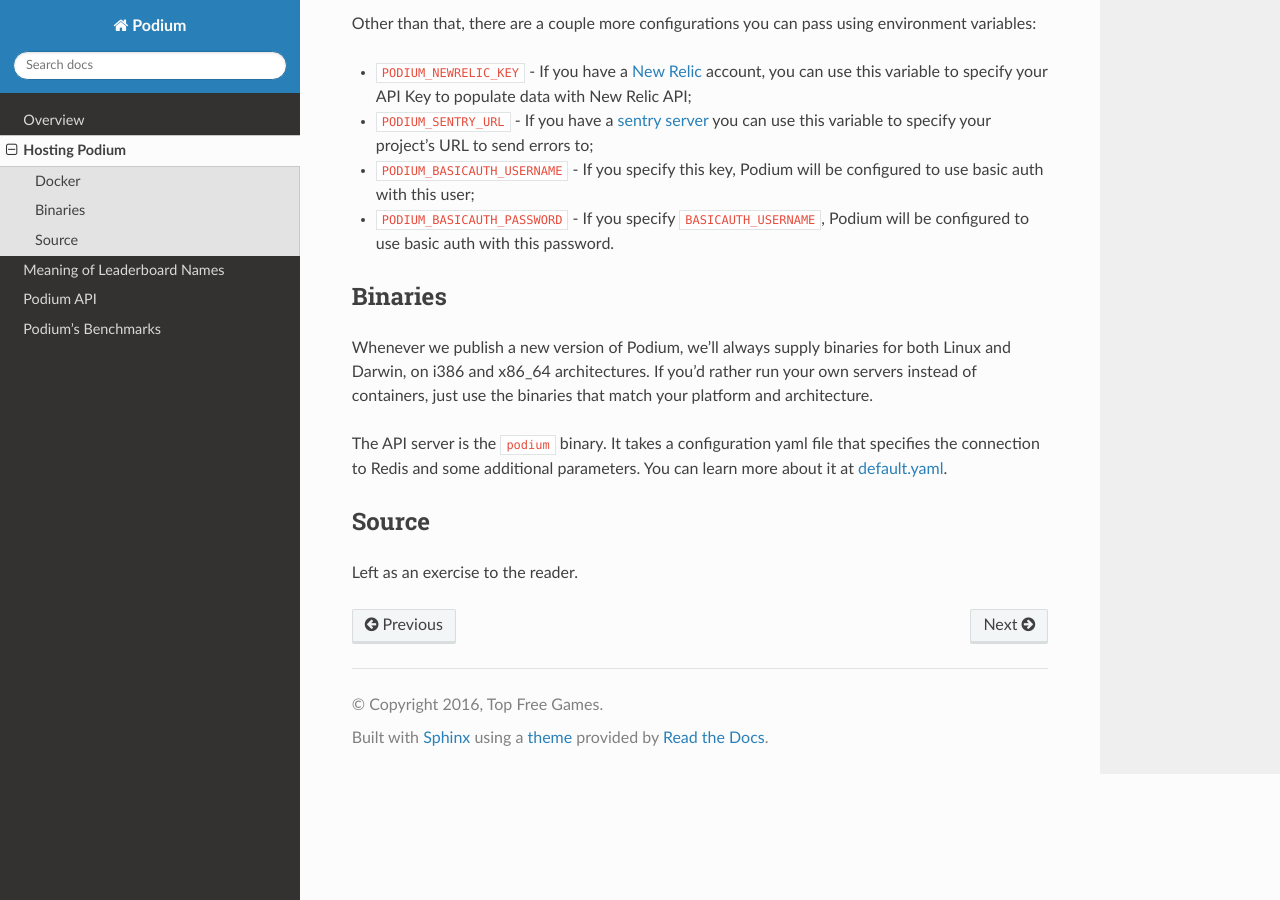
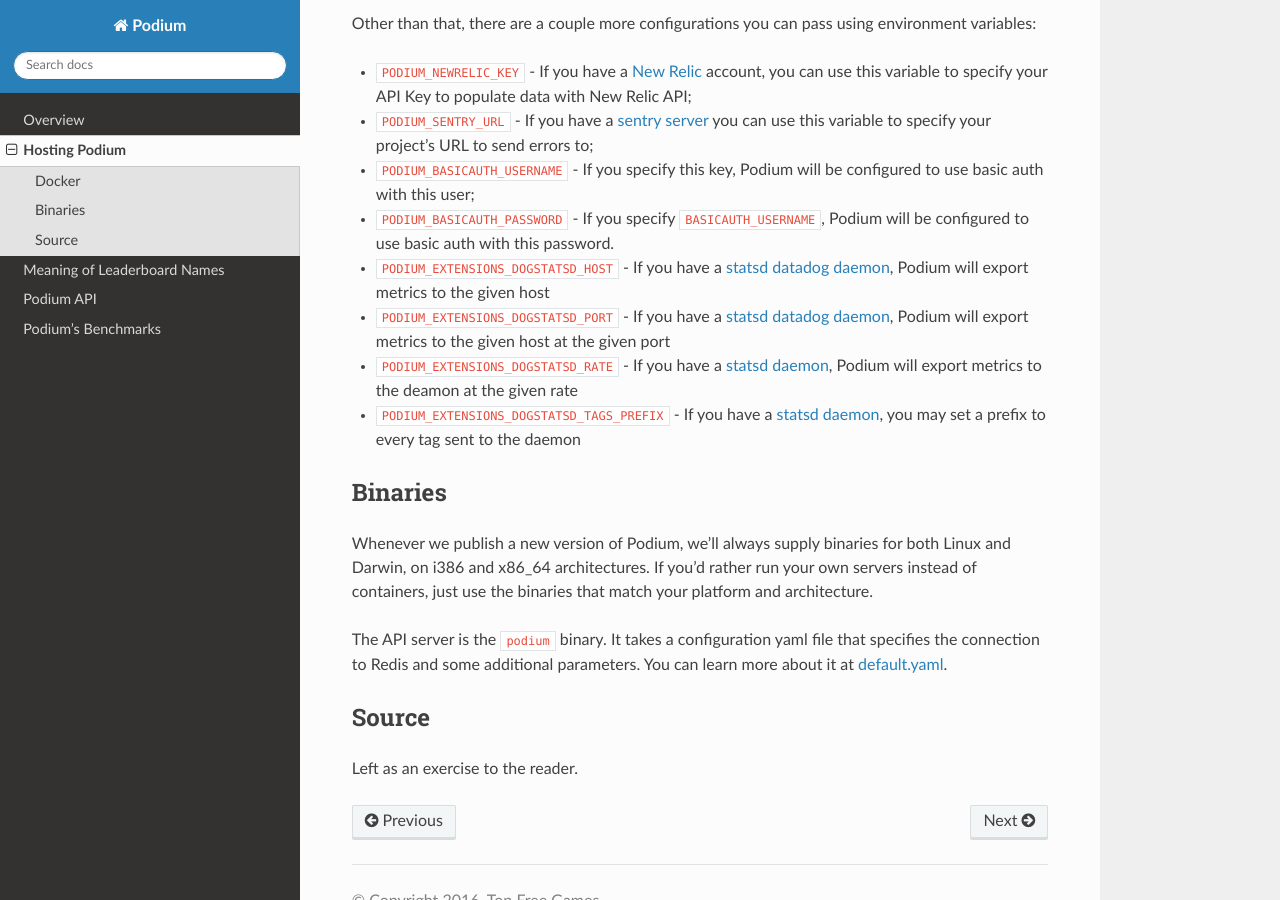
Before and after one commit to topfreegames/podium, a Sphinx documentation site: the page built from docs/hosting.md, in a window 1280 px wide and 900 px high, scrolled down 520 px. Built offline with Sphinx 7.4.7 and the Read the Docs theme 2.0.0, drawn with Linux system fonts in a browser that asks for light colours.

Commit message:
Update docs explaining new Datadog StatsD ENV variables

```diff
--- a/docs/hosting.md
+++ b/docs/hosting.md
@@ -20,6 +20,10 @@ Other than that, there are a couple more configurations you can pass using envir
 * `PODIUM_SENTRY_URL` - If you have a [sentry server](https://docs.getsentry.com/hosted/) you can use this variable to specify your project's URL to send errors to;
 * `PODIUM_BASICAUTH_USERNAME` - If you specify this key, Podium will be configured to use basic auth with this user;
 * `PODIUM_BASICAUTH_PASSWORD` - If you specify `BASICAUTH_USERNAME`, Podium will be configured to use basic auth with this password.
+* `PODIUM_EXTENSIONS_DOGSTATSD_HOST` - If you have a [statsd datadog daemon](https://docs.datadoghq.com/developers/dogstatsd/), Podium will export metrics to the given host
+* `PODIUM_EXTENSIONS_DOGSTATSD_PORT` - If you have a [statsd datadog daemon](https://docs.datadoghq.com/developers/dogstatsd/), Podium will export metrics to the given host at the given port
+* `PODIUM_EXTENSIONS_DOGSTATSD_RATE` - If you have a [statsd daemon](https://docs.datadoghq.com/developers/dogstatsd/), Podium will export metrics to the deamon at the given rate
+* `PODIUM_EXTENSIONS_DOGSTATSD_TAGS_PREFIX` - If you have a [statsd daemon](https://docs.datadoghq.com/developers/dogstatsd/), you may set a prefix to every tag sent to the daemon
 
 ## Binaries
 
```
